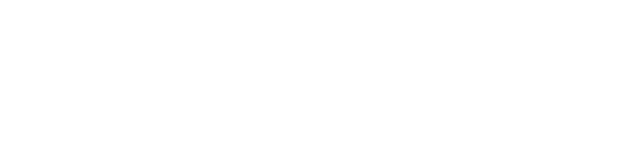
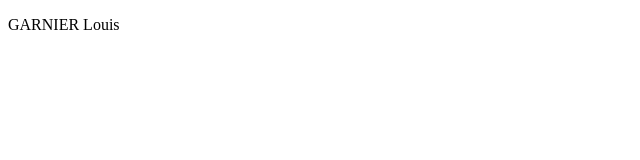
Before and after one commit to LouisGar7/LouisGar7.github.io, a plain HTML site: page index.html in a window 1280 px wide. Shown: the whole page, without its empty margins (0-640 px from the left). Drawn offline with Linux system fonts and the light colour scheme.

Commit message:
Get name

```diff
--- a/index.html
+++ b/index.html
@@ -5,6 +5,6 @@
     <title> </title>
   </head>
   <body>
-
+    <p>GARNIER Louis</p>
   </body>
 </html>
```
